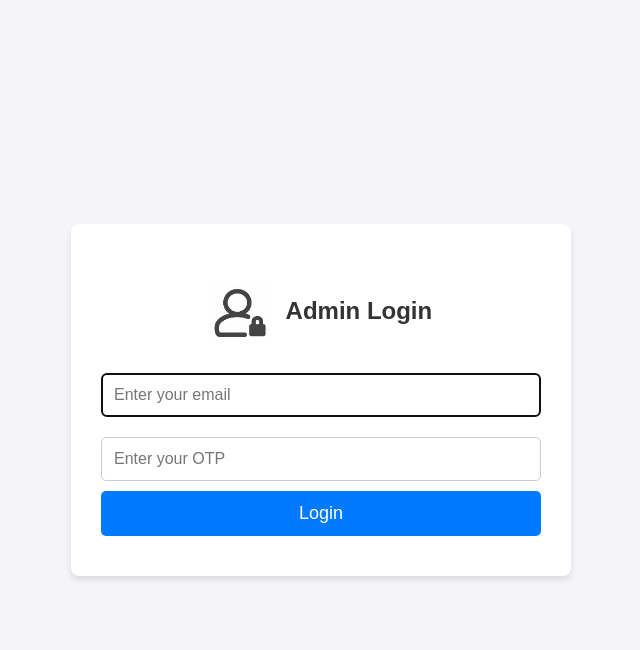
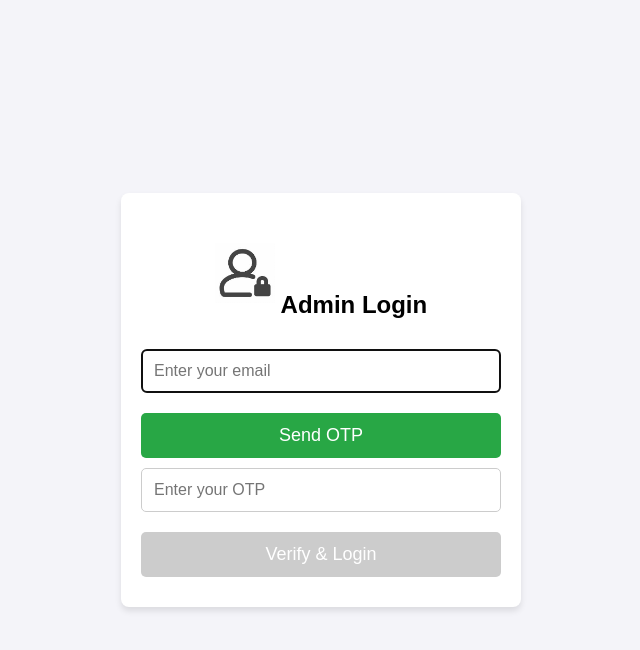
Before and after one commit to Pythonproject18/Clock-Chat, a Django app: page /login/admin/ in a window 1280 px wide. Shown: the top 650 px of the page, without its empty margins (319-959 px from the left). Run offline with Django 5.2, Linux system fonts and the light colour scheme; some libraries are stand-ins or nearby versions.

Commit message:
Enhance admin login functionality with OTP verification and AJAX handling; update login template and improve user feedback mechanisms.

```diff
--- a/CLOCK_CHAT/templates/adminuser/admin_login/login.html
+++ b/CLOCK_CHAT/templates/adminuser/admin_login/login.html
@@ -6,9 +6,7 @@
   <meta name="viewport" content="width=device-width, initial-scale=1.0">
   <title>Admin Login Page</title>
   <style>
-    * {
-      box-sizing: border-box;
-    }
+    * { box-sizing: border-box; }
     body {
       font-family: Arial, sans-serif;
       margin: 0;
@@ -26,21 +24,12 @@
       box-shadow: 0 4px 6px rgba(0, 0, 0, 0.1);
       width: 100%;
       max-width: 400px;
-    }
-    .login-container h2 {
-      margin-bottom: 20px;
-      color: #333333;
       text-align: center;
     }
     .login-logo {
-      vertical-align: middle;
       max-height: 60px;
       width: auto;
-      margin-right: 10px;
-    }
-    .login-container form {
-      display: flex;
-      flex-direction: column;
+      margin-bottom: 10px;
     }
     .login-container input {
       width: 100%;
@@ -53,29 +42,41 @@
     .login-container button {
       width: 100%;
       padding: 12px;
-      background-color: #007bff;
       border: none;
       border-radius: 5px;
-      color: #ffffff;
       font-size: 18px;
       cursor: pointer;
       transition: background-color 0.3s ease;
+      margin-top: 10px;
     }
-    .login-container button:hover {
-      background-color: #0056b3;
-    }
-    @media (max-width: 480px) {
-      .login-container {
-        padding: 20px;
-      }
-    }
-    @media (min-width: 1024px) {
-      .login-container {
-        max-width: 500px;
-        padding: 40px 30px;
-      }
-    }
+    .send-otp { background-color: #28a745; color: #ffffff; }
+    .send-otp:hover { background-color: #218838; }
+    .verify-otp { background-color: #007bff; color: #ffffff; }
+    .verify-otp:hover { background-color: #0056b3; }
+    .disabled { background-color: #ccc; cursor: not-allowed; }
+    /* Hide inline message element since toasts will be used */
+    #message { display: none; }
   </style>
+
+      <!-- Toast Message Implementation -->
+      <script>
+        window.djangoMessages = [
+        {% for message in messages %}
+            {
+            "tags": "{{ message.tags }}",
+            "message": "{{ message|escapejs }}"
+            }{% if not forloop.last %},{% endif %}
+        {% endfor %}
+        ];
+        console.log("djangoMessages:", window.djangoMessages);  // Debug output
+    </script>
+    <link rel="stylesheet" href="https://cdn.jsdelivr.net/npm/sweetalert2@11/dist/sweetalert2.min.css">
+    <script src="https://cdn.jsdelivr.net/npm/sweetalert2@11"></script>
+
+    <!-- Include external toast script (toast_message.js) -->
+    <script src="{% static 'js/toast_message.js' %}"></script>
+    <!-- End Toast -->
+
 </head>
 <body>
   <div class="login-container">
@@ -83,12 +84,117 @@
       <img src="{% static 'images/admin-lock.jpeg' %}" alt="Logo" class="login-logo">
       Admin Login
     </h2>
-    <form action="{% url 'login_myadmin' %}" method="post">
+
+    <form id="loginForm" method="post">
       {% csrf_token %}
-      <input type="email" name="email" placeholder="Enter your email" required autofocus>
-      <input type="text" name="otp" placeholder="Enter your OTP" required inputmode="numeric" pattern="[0-9]{6}">
-      <button type="submit">Login</button>
+      <input type="email" id="email" name="email" placeholder="Enter your email" required autofocus>
+      <button type="button" class="send-otp" onclick="sendOTP()">Send OTP</button>
+      <input type="text" id="otp" name="otp" placeholder="Enter your OTP" required inputmode="numeric" pattern="[0-9]{6}" oninput="enableVerify()">
+      <button type="submit" id="verifyOtpBtn" class="verify-otp disabled" disabled>Verify & Login</button>
     </form>
   </div>
+
+  <script>
+    // Helper: Get CSRF token from cookies
+    function getCookie(name) {
+      let cookieValue = null;
+      if (document.cookie && document.cookie !== '') {
+        const cookies = document.cookie.split(';');
+        for (let cookie of cookies) {
+          cookie = cookie.trim();
+          if (cookie.substring(0, name.length + 1) === (name + '=')) {
+            cookieValue = decodeURIComponent(cookie.substring(name.length + 1));
+            break;
+          }
+        }
+      }
+      return cookieValue;
+    }
+
+    // Sends OTP via AJAX to your send-otp endpoint
+    function sendOTP() {
+      const email = document.getElementById("email").value;
+      if (!email) {
+        Swal.fire({
+          toast: true,
+          position: 'top-end',
+          icon: 'error',
+          title: "Please enter your email first.",
+          timer: 3000,
+          timerProgressBar: true,
+          showConfirmButton: false
+        });
+        return;
+      }
+
+      const csrfToken = getCookie("csrftoken");
+
+      fetch("{% url 'send_otp' %}", {
+        method: "POST",
+        headers: {
+          "Content-Type": "application/x-www-form-urlencoded",
+          "X-CSRFToken": csrfToken
+        },
+        body: new URLSearchParams({
+          email: email,
+          purpose: "admin_signin"
+        })
+      });
+      // The external toast_message.js will handle the toast on response.
+    }
+
+    // Enable/disable the Verify button based on OTP input length
+    function enableVerify() {
+      const otpField = document.getElementById("otp");
+      const verifyBtn = document.getElementById("verifyOtpBtn");
+      if (otpField.value.length === 6) {
+        verifyBtn.classList.remove("disabled");
+        verifyBtn.disabled = false;
+      } else {
+        verifyBtn.classList.add("disabled");
+        verifyBtn.disabled = true;
+      }
+    }
+
+    // Intercept the form submission to perform an AJAX login
+    document.getElementById("loginForm").addEventListener("submit", function(e) {
+      e.preventDefault();
+      const email = document.getElementById("email").value;
+      const otp = document.getElementById("otp").value;
+      const csrfToken = getCookie("csrftoken");
+
+      fetch("{% url 'login_myadmin' %}", {
+        method: "POST",
+        headers: {
+          "Content-Type": "application/x-www-form-urlencoded",
+          "X-CSRFToken": csrfToken
+        },
+        body: new URLSearchParams({
+          email: email,
+          otp: otp
+        })
+      })
+      .then(response => response.json())
+      .then(data => {
+        if (data.success === true) {
+          // External toast script will display the success toast.
+          window.location.href = data.redirect;
+        }
+        // If error, the external toast script will display the error toast.
+      })
+      .catch(error => {
+        console.error("Error during login:", error);
+        Swal.fire({
+          toast: true,
+          position: 'top-end',
+          icon: 'error',
+          title: "An error occurred. Please try again.",
+          timer: 3000,
+          timerProgressBar: true,
+          showConfirmButton: false
+        });
+      });
+    });
+  </script>
 </body>
 </html>
--- a/CLOCK_CHAT/views/admin_view.py
+++ b/CLOCK_CHAT/views/admin_view.py
@@ -1,4 +1,5 @@
 from django.views import View
+from ..services import auth_service,user_service
 from django.shortcuts import render, redirect
 from CLOCK_CHAT.constants.default_values import Role
 from CLOCK_CHAT.decorator import role_required, auth_required
@@ -7,6 +8,10 @@ from CLOCK_CHAT.constants.success_message import SuccessMessage
 from CLOCK_CHAT.packages.response import success_response, error_response
 from django.contrib import messages  # For user feedback
 from django.contrib.auth import authenticate, login, logout
+from django.core.cache import cache
+from django.http import JsonResponse
+
+
 
 
 class LoginAdminView(View):
@@ -15,21 +20,35 @@ class LoginAdminView(View):
 
     def post(self, request):
         email = request.POST.get('email')
-        otp = request.POST.get('otp')  # corrected field name
+        otp = request.POST.get('otp')
 
-        # Authenticate the user. Adjust keyword if you're using email as username.
-        user = authenticate(request, username=email, otp=otp)
-        if user is not None:
-            if user.roles in (Role.ADMIN.value, Role.SUPER_ADMIN.value):
-                login(request, user)
-                messages.success(request, SuccessMessage.S00001.value)
-                return redirect('admin_home')  # Redirect to your admin home view; using named URL
+        # Retrieve the stored OTP for this email
+        stored_otp = cache.get(f"otp_{email}")
+        if not stored_otp:
+            return JsonResponse(error_response("OTP expired or not sent. Please request a new OTP."), status=400)
 
-            else:
-                messages.error(request, ErrorMessage.E00001.value)
+        # Compare the submitted OTP with the stored one
+        if str(stored_otp) != str(otp):
+            return JsonResponse(error_response("Invalid OTP. Please try again."), status=400)
+
+        # OTP is valid; remove it from cache
+        cache.delete(f"otp_{email}")
+
+        try:
+            # Retrieve the user using your auth service
+            user = auth_service.get_user(email=email)
+        except user.DoesNotExist:
+            return JsonResponse(error_response("User does not exist."), status=400)
+
+        # Verify that the user has admin or super-admin privileges
+        if user.role == Role.ADMIN.value:
+            login(request, user)
+            return JsonResponse(success_response(SuccessMessage.S00004.value, redirect="/admin/"), status=200)
         else:
-            messages.error(request, "Invalid email or password.")
-        return redirect('login_myadmin')
+            return JsonResponse(error_response(ErrorMessage.E00001.value), status=400)
+
+
+
 
 
 class LoginOutAdminView(View):
```
